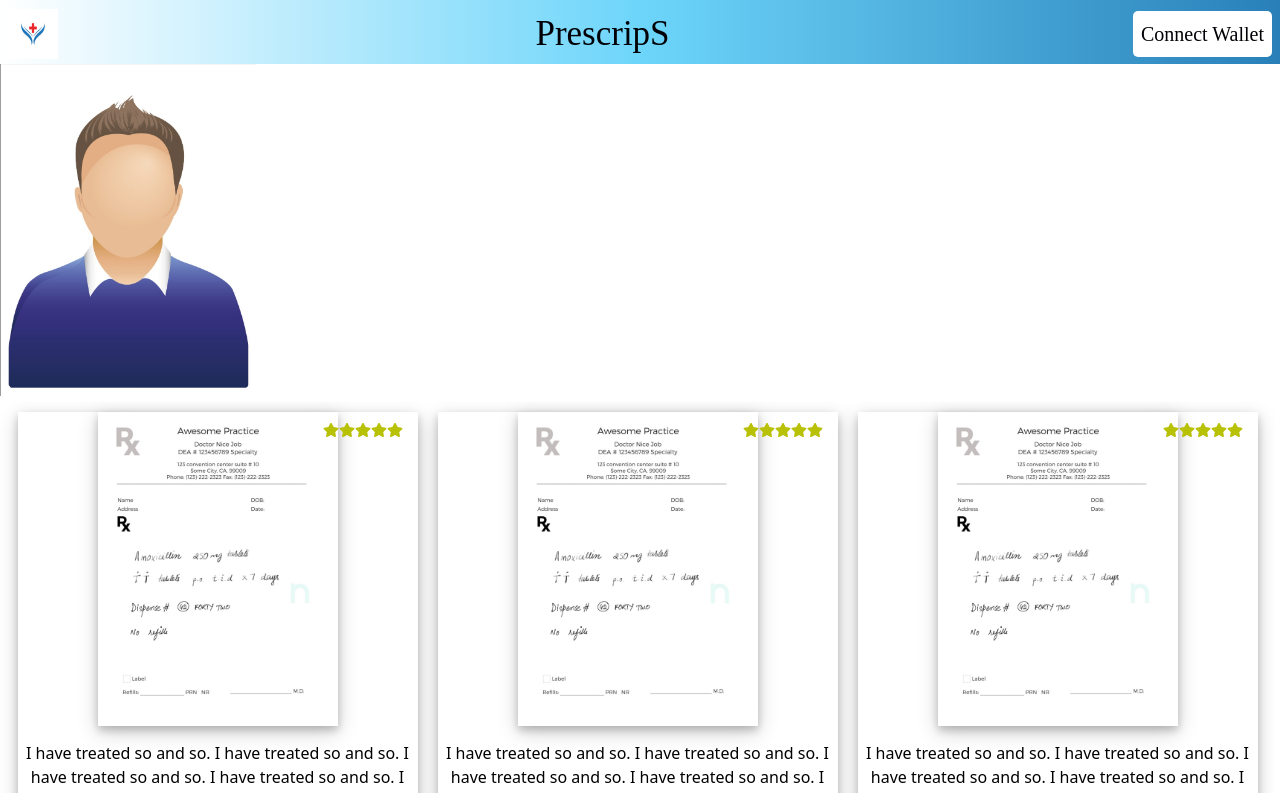
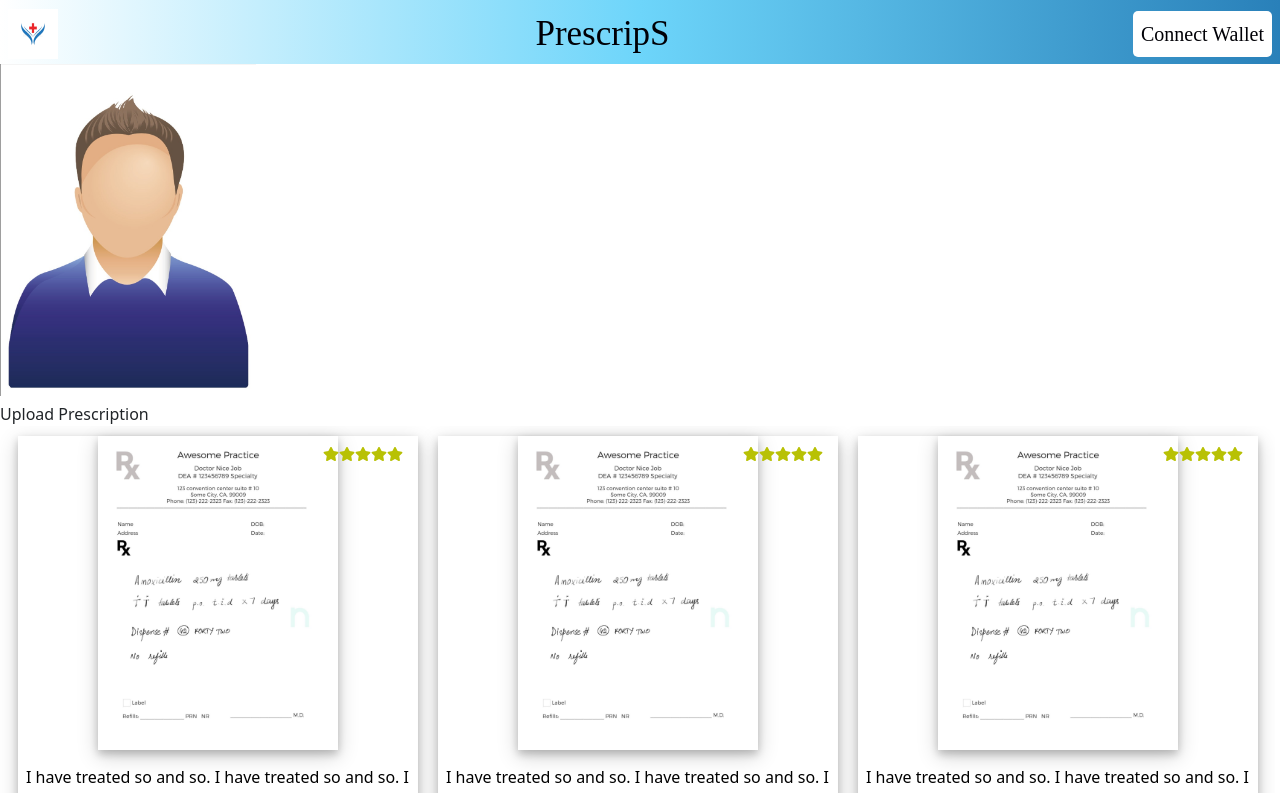
Before and after one commit to KryptonANSHU/hackman-front, a Next.js app: page /doctor in a window 1280 px wide. Shown: the top 793 px of the page. Built offline with nearby package versions, Linux system fonts and the light colour scheme.

Commit message:
integrated upload

```diff
--- a/pages/doctor/index.js
+++ b/pages/doctor/index.js
@@ -15,6 +15,9 @@ function profile(params) {
 
         <div className="doc-profile">
             <Image src={doctor_img} className="doc-img"/>
+            <Link href='/doctor/upload'>
+            <button> Upload Prescription </button>
+    </Link>
 
         </div>
         <div className="render-cards">
--- a/pages/doctor/upload.js
+++ b/pages/doctor/upload.js
@@ -41,10 +41,13 @@ const upload = () => {
     console.log(data)
   }
 
+  function handleSubmit(){
+    e.preventDefault()
+  }
   return (
     <div>
 
-<form action='/doctor'>
+<form action='/doctor' onSubmit={handleSubmit}>
   <div class="form-group">
   <div className="App">
       <h1>Upload Prescription</h1>
@@ -81,7 +84,7 @@ const upload = () => {
 
 <br></br>
 
-  <button type="submit" class="btn btn-primary">Submit</button>
+  <button class="btn btn-primary">Submit</button>
 </form>
 
     </div>
```
